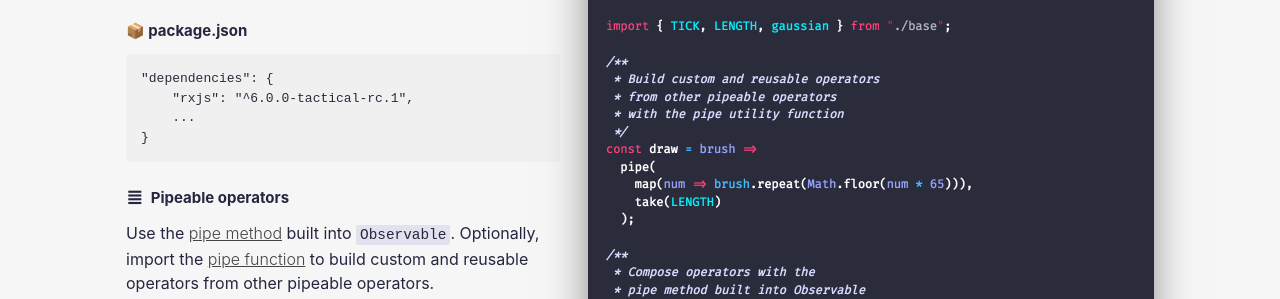
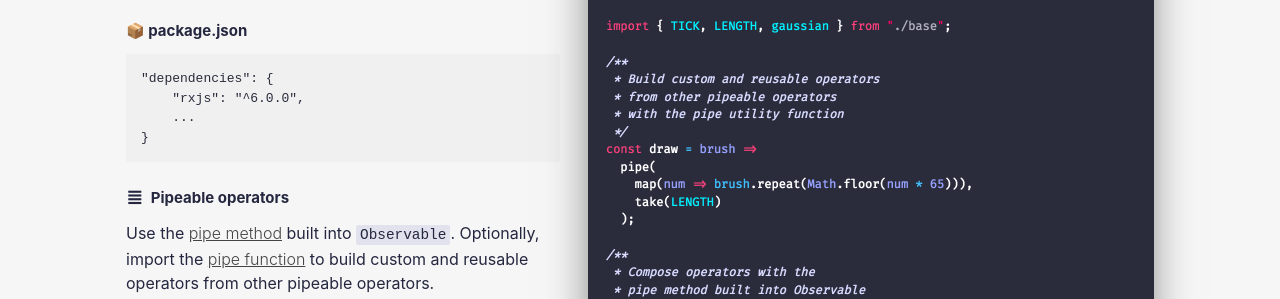
Before and after one commit to cedricss/reactive.how, a Jekyll site: the page built from rxjs/explorer.md, in a window 1280 px wide. Shown: the part 790-1089 px from the top of the page. Built offline with Jekyll 4.4.1, drawn with Linux system fonts in a browser that asks for light colours; nearby versions of some CDN libraries.

Commit message:
Update RxJS Explorer projects to RxJS 6.0

```diff
--- a/_includes/rxjs_code.html
+++ b/_includes/rxjs_code.html
@@ -48,7 +48,7 @@
             <pre class="package">
 "dependencies": {
     "rxjs": "{{ include.package }}",
-    {% if include.version == "6.0-compat" %}"rxjs-compat": "^6.0.0-tactical-rc.1",
+    {% if include.version == "6.0-compat" %}"rxjs-compat": "^6.0.0",
     ...{% else %}...{% endif %}
 }{% if include.tab == "pipeline" %}
 "devDependencies": {
--- a/rxjs/examples/6.0-compat/package.json
+++ b/rxjs/examples/6.0-compat/package.json
@@ -5,8 +5,8 @@
   "main": "index.js",
   "author": "Cédric Soulas",
   "dependencies": {
-    "rxjs": "^6.0.0-tactical-rc.1",
-    "rxjs-compat": "^6.0.0-tactical-rc.1"
+    "rxjs": "^6.0.0",
+    "rxjs-compat": "^6.0.0"
   },
   "devDependencies": {
     "@babel/core": "^7.0.0-beta.42",
--- a/rxjs/examples/6.0/package.json
+++ b/rxjs/examples/6.0/package.json
@@ -5,7 +5,7 @@
   "main": "index.js",
   "author": "Cédric Soulas",
   "dependencies": {
-    "rxjs": "^6.0.0-tactical-rc.1"
+    "rxjs": "^6.0.0"
   },
   "devDependencies": {
     "@babel/core": "^7.0.0-beta.42",
--- a/rxjs/explorer.md
+++ b/rxjs/explorer.md
@@ -33,13 +33,13 @@ This explorer is based on those three cards.<p><i class="small pink question cir
 {% include rxjs_code.html version="5.5" package="^5.5.7" %}
 </div>
 <div class="ui tab" data-tab="v5.6">
-{% include rxjs_code.html version="5.6" package="^5.6.0-forward-compat.0" %}
+{% include rxjs_code.html version="5.6" package="^5.6.0-forward-compat.4" %}
 </div>
 <div class="ui tab" data-tab="v6.0-compat">
-{% include rxjs_code.html version="6.0-compat" package="^6.0.0-tactical-rc.1" %}
+{% include rxjs_code.html version="6.0-compat" package="^6.0.0" %}
 </div>
 <div class="ui tab active" data-tab="v6.0">
-{% include rxjs_code.html version="6.0" package="^6.0.0-tactical-rc.1" %}
+{% include rxjs_code.html version="6.0" package="^6.0.0" %}
 </div>
 
 <script
```
Also changed, not shown: 2 other files.
